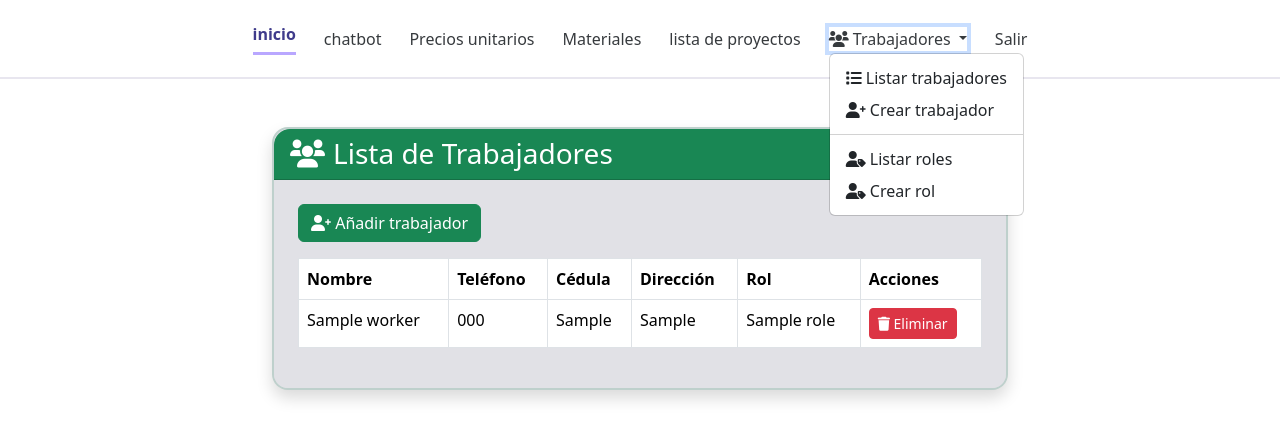
After one commit to Isa-Idarraga/Inclusive-Budget, a Django app: page /projects/workers/ in a window 1280 px wide, after a click on "Trabajadores". The commit adds this page. Shown: the top 440 px of the page. Run offline with Django 5.2, Linux system fonts and the light colour scheme; a user stored in the database is signed in; tables that the repository leaves empty hold one stand-in row (values such as "Sample post").

Commit message:
Funcionalidad crear trabajadores y roles con su salario base por día y asignar trabajadores a un proyecto nuevo o existente

```diff
--- a/core/settings.py
+++ b/core/settings.py
@@ -45,7 +45,6 @@ INSTALLED_APPS = [
     'projects',
     'catalog',
     'dashboard',
-    'django.contrib.humanize',
 ]
 
 AUTH_USER_MODEL = "users.User"
--- a/projects/urls.py
+++ b/projects/urls.py
@@ -11,4 +11,11 @@ urlpatterns = [
     path('<int:project_id>/delete/', views.project_delete, name='project_delete'),
     path('<int:project_id>/update-status/', views.update_project_status, name='update_project_status'),
     path('view/', views.project_view, name='project_view'),
+    # Nuevas URLs para trabajadores y roles
+    path('workers/create/', views.worker_create, name='worker_create'),
+    path('workers/', views.worker_list, name='worker_list'),
+    path('roles/create/', views.role_create, name='role_create'),
+    path('roles/', views.role_list, name='role_list'),
+    path('roles/<int:role_id>/update/', views.role_update, name='role_update'),
+    path('workers/<int:worker_id>/delete/', views.worker_delete, name='worker_delete'),
 ]
--- a/projects/views.py
+++ b/projects/views.py
@@ -4,8 +4,8 @@ from django.contrib import messages
 from django.http import JsonResponse
 from django.core.paginator import Paginator
 from django.db.models import Q
-from .models import Project
-from .forms import ProjectForm
+from .models import Project, Worker, Role
+from .forms import ProjectForm, WorkerForm, RoleForm
 import json
 
 @login_required
@@ -56,9 +56,10 @@ def project_create(request):
     Vista para crear un nuevo proyecto
     PostgreSQL: INSERT INTO projects_project (...) VALUES (...)
     """
+    workers = Worker.objects.all()
     if request.method == 'POST':
-        # Procesar formulario enviado
         form = ProjectForm(request.POST, request.FILES)
+        selected_workers = request.POST.getlist('workers')
         if form.is_valid():
             try:
                 # Crear proyecto pero no guardar aún
@@ -83,7 +84,9 @@ def project_create(request):
                 project.presupuesto = project.calculate_detailed_budget()
                 # Guardar nuevamente con el presupuesto
                 project.save()
-
+                # Asignar trabajadores seleccionados
+                if selected_workers:
+                    project.workers.set(selected_workers)
                 messages.success(request, f'✅ Proyecto "{project.name}" creado exitosamente! Presupuesto estimado: ${project.presupuesto:,.0f}')
                 return redirect('projects:project_detail', project_id=project.id)
             except Exception as e:
@@ -91,10 +94,12 @@ def project_create(request):
         else:
             messages.error(request, '❌ Por favor corrige los errores en el formulario')
     else:
-        # Mostrar formulario vacío
         form = ProjectForm()
-
-    return render(request, 'projects/project_form.html', {'form': form})
+    return render(request, 'projects/project_form.html', {
+        'form': form,
+        'workers': workers,
+        'no_workers': not workers.exists(),
+    })
 
 @login_required
 def project_detail(request, project_id):
@@ -124,12 +129,19 @@ def project_update(request, project_id):
     # Obtener proyecto específico del usuario actual
     project = get_object_or_404(Project, id=project_id, creado_por=request.user)
 
+    workers = Worker.objects.all()
     if request.method == 'POST':
         # Procesar formulario con datos existentes
         form = ProjectForm(request.POST, request.FILES, instance=project)
+        selected_workers = request.POST.getlist('workers')
         if form.is_valid():
             # Actualizar en PostgreSQL
             form.save()
+            # Actualizar trabajadores asignados
+            if selected_workers:
+                project.workers.set(selected_workers)
+            else:
+                project.workers.clear()
             messages.success(request, 'Proyecto actualizado exitosamente!')
             return redirect('projects:project_detail', project_id=project.id)
     else:
@@ -139,7 +151,9 @@ def project_update(request, project_id):
     return render(request, 'projects/project_form.html', {
         'form': form,
         'project': project,
-        'is_update': True
+        'is_update': True,
+        'workers': workers,
+        'no_workers': not workers.exists(),
     })
 
 @login_required
@@ -240,3 +254,103 @@ def project_view(request):
     }
 
     return render(request, 'projects/project_view.html', context)
+
+@login_required
+def worker_create(request):
+    """
+    Vista para crear un nuevo trabajador
+    PostgreSQL: INSERT INTO projects_worker (...) VALUES (...)
+    """
+    if request.method == 'POST':
+        form = WorkerForm(request.POST)
+        if form.is_valid():
+            try:
+                # Crear trabajador pero no guardar aún
+                worker = form.save(commit=False)
+
+                # Guardar en PostgreSQL
+                worker.save()
+
+                messages.success(request, f'✅ Trabajador "{worker.name}" creado exitosamente!')
+                return redirect('projects:worker_list')
+            except Exception as e:
+                messages.error(request, f'❌ Error al crear el trabajador: {str(e)}')
+        else:
+            messages.error(request, '❌ Por favor corrige los errores en el formulario')
+    else:
+        form = WorkerForm()
+    return render(request, 'projects/worker_form.html', {'form': form})
+
+@login_required
+def role_create(request):
+    """
+    Vista para crear un nuevo rol
+    PostgreSQL: INSERT INTO projects_role (...) VALUES (...)
+    """
+    if request.method == 'POST':
+        form = RoleForm(request.POST)
+        if form.is_valid():
+            try:
+                # Crear rol pero no guardar aún
+                role = form.save(commit=False)
+
+                # Guardar en PostgreSQL
+                role.save()
+
+                messages.success(request, f'✅ Rol "{role.name}" creado exitosamente!')
+                return redirect('projects:role_list')
+            except Exception as e:
+                messages.error(request, f'❌ Error al crear el rol: {str(e)}')
+        else:
+            messages.error(request, '❌ Por favor corrige los errores en el formulario')
+    else:
+        form = RoleForm()
+    return render(request, 'projects/role_form.html', {'form': form})
+
+@login_required
+def role_update(request, role_id):
+    """
+    Vista para actualizar un rol
+    PostgreSQL: UPDATE projects_role SET ... WHERE id = [role_id]
+    """
+    role = get_object_or_404(Role, id=role_id)
+    if request.method == 'POST':
+        form = RoleForm(request.POST, instance=role)
+        if form.is_valid():
+            form.save()
+            messages.success(request, f'Rol "{role.name}" actualizado exitosamente!')
+            return redirect('projects:role_list')
+    else:
+        form = RoleForm(instance=role)
+    return render(request, 'projects/role_form.html', {'form': form, 'role': role, 'is_update': True})
+
+@login_required
+def worker_list(request):
+    """
+    Vista para listar todos los trabajadores
+    PostgreSQL: SELECT * FROM projects_worker
+    """
+    workers = Worker.objects.all()
+    return render(request, 'projects/worker_list.html', {'workers': workers})
+
+@login_required
+def role_list(request):
+    """
+    Vista para listar todos los roles
+    PostgreSQL: SELECT * FROM projects_role
+    """
+    roles = Role.objects.all()
+    return render(request, 'projects/role_list.html', {'roles': roles})
+
+@login_required
+def worker_delete(request, worker_id):
+    """
+    Vista para eliminar un trabajador
+    PostgreSQL: DELETE FROM projects_worker WHERE id = [worker_id]
+    """
+    worker = get_object_or_404(Worker, id=worker_id)
+    if request.method == 'POST':
+        worker.delete()
+        messages.success(request, f'Trabajador "{worker.name}" eliminado exitosamente!')
+        return redirect('projects:worker_list')
+    return render(request, 'projects/worker_confirm_delete.html', {'worker': worker})
--- a/templates/base.html
+++ b/templates/base.html
@@ -20,6 +20,18 @@
       <a class="nav-link" href="#">Precios unitarios</a>
       <a class="nav-link" href="{% url 'material_list' %}">Materiales</a>
       <a class="nav-link" href="{% url 'projects:project_list' %}">lista de proyectos</a>
+      <div class="nav-item dropdown d-inline-block">
+        <a class="nav-link dropdown-toggle" href="#" id="trabajadoresDropdown" role="button" data-bs-toggle="dropdown" aria-expanded="false">
+          <i class="fas fa-users"></i> Trabajadores
+        </a>
+        <ul class="dropdown-menu" aria-labelledby="trabajadoresDropdown">
+          <li><a class="dropdown-item" href="{% url 'projects:worker_list' %}"><i class="fas fa-list"></i> Listar trabajadores</a></li>
+          <li><a class="dropdown-item" href="{% url 'projects:worker_create' %}"><i class="fas fa-user-plus"></i> Crear trabajador</a></li>
+          <li><hr class="dropdown-divider"></li>
+          <li><a class="dropdown-item" href="{% url 'projects:role_list' %}"><i class="fas fa-user-tag"></i> Listar roles</a></li>
+          <li><a class="dropdown-item" href="{% url 'projects:role_create' %}"><i class="fas fa-user-tag"></i> Crear rol</a></li>
+        </ul>
+      </div>
       {% if user.is_authenticated %}
         <form method="post" action="{% url 'logout' %}" style="display:inline">
           {% csrf_token %}
--- /dev/null
+++ b/templates/projects/worker_list.html
@@ -0,0 +1,50 @@
+{% extends "base.html" %}
+{% block content %}
+<div class="container py-5">
+    <div class="row justify-content-center">
+        <div class="col-lg-8">
+            <div class="card shadow rounded-4">
+                <div class="card-header bg-success text-white rounded-top-4">
+                    <h3 class="mb-0"><i class="fas fa-users me-2"></i>Lista de Trabajadores</h3>
+                </div>
+                <div class="card-body p-4">
+                    <a href="{% url 'projects:worker_create' %}" class="btn btn-success mb-3"><i class="fas fa-user-plus"></i> Añadir trabajador</a>
+                    <table class="table table-bordered table-hover">
+                        <thead>
+                            <tr>
+                                <th>Nombre</th>
+                                <th>Teléfono</th>
+                                <th>Cédula</th>
+                                <th>Dirección</th>
+                                <th>Rol</th>
+                                <th>Acciones</th>
+                            </tr>
+                        </thead>
+                        <tbody>
+                            {% for worker in workers %}
+                            <tr>
+                                <td>{{ worker.name }}</td>
+                                <td>{{ worker.phone }}</td>
+                                <td>{{ worker.cedula }}</td>
+                                <td>{{ worker.direccion }}</td>
+                                <td>{{ worker.role.name }}</td>
+                                <td>
+                                    <form method="post" action="{% url 'projects:worker_delete' worker.id %}" style="display:inline;">
+                                        {% csrf_token %}
+                                        <button type="submit" class="btn btn-sm btn-danger" onclick="return confirm('¿Seguro que deseas eliminar este trabajador?');">
+                                            <i class="fas fa-trash"></i> Eliminar
+                                        </button>
+                                    </form>
+                                </td>
+                            </tr>
+                            {% empty %}
+                            <tr><td colspan="6" class="text-center">No hay trabajadores registrados.</td></tr>
+                            {% endfor %}
+                        </tbody>
+                    </table>
+                </div>
+            </div>
+        </div>
+    </div>
+</div>
+{% endblock %}
```
Also changed, not shown: projects/forms.py (+13 -1 lines), projects/models.py (+29 -0 lines), templates/projects/project_form.html (+39 -0 lines), templates/projects/role_form.html (added, +33 -0 lines), templates/projects/role_list.html (added, +41 -0 lines), templates/projects/worker_confirm_delete.html (added, +22 -0 lines), templates/projects/worker_form.html (added, +22 -0 lines), projects/migrations/0003_role_worker_project_workers.py (added), projects/migrations/0004_role_salario_base_dia.py (added), 1 other file.
